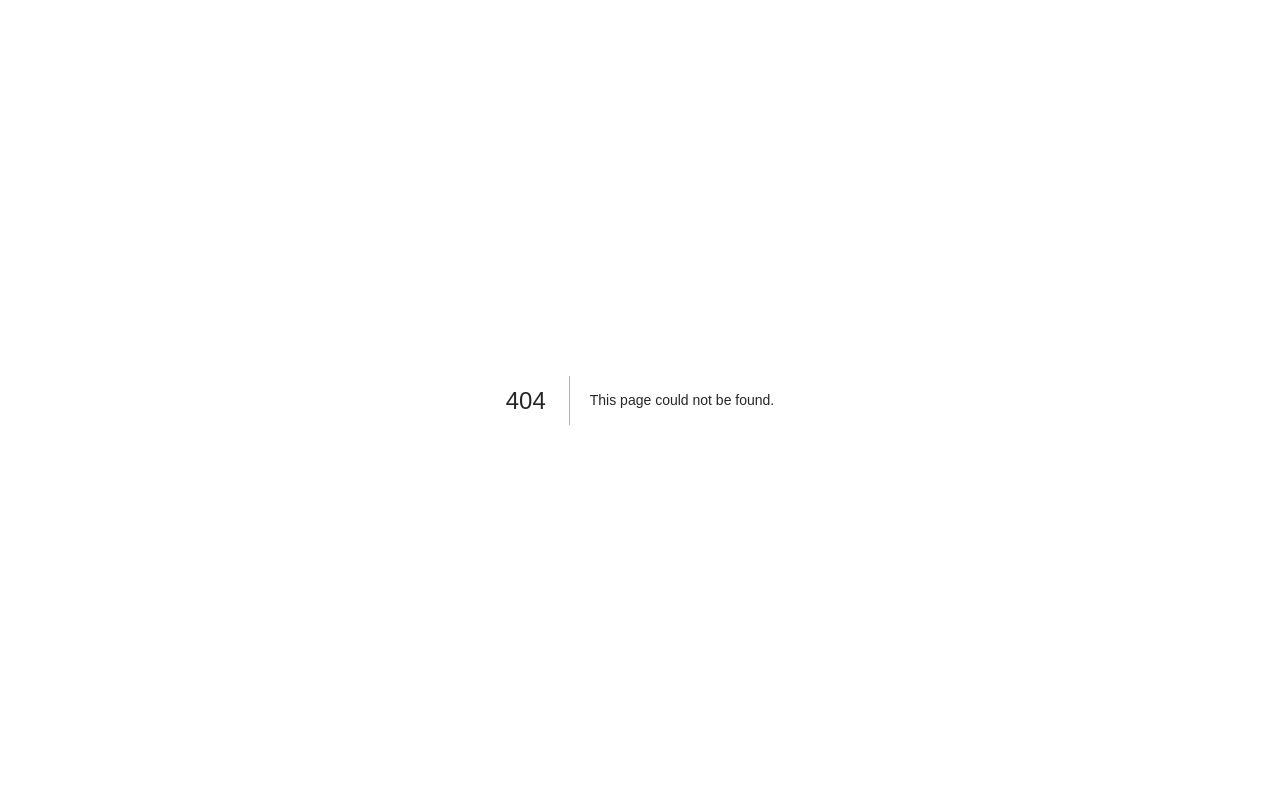
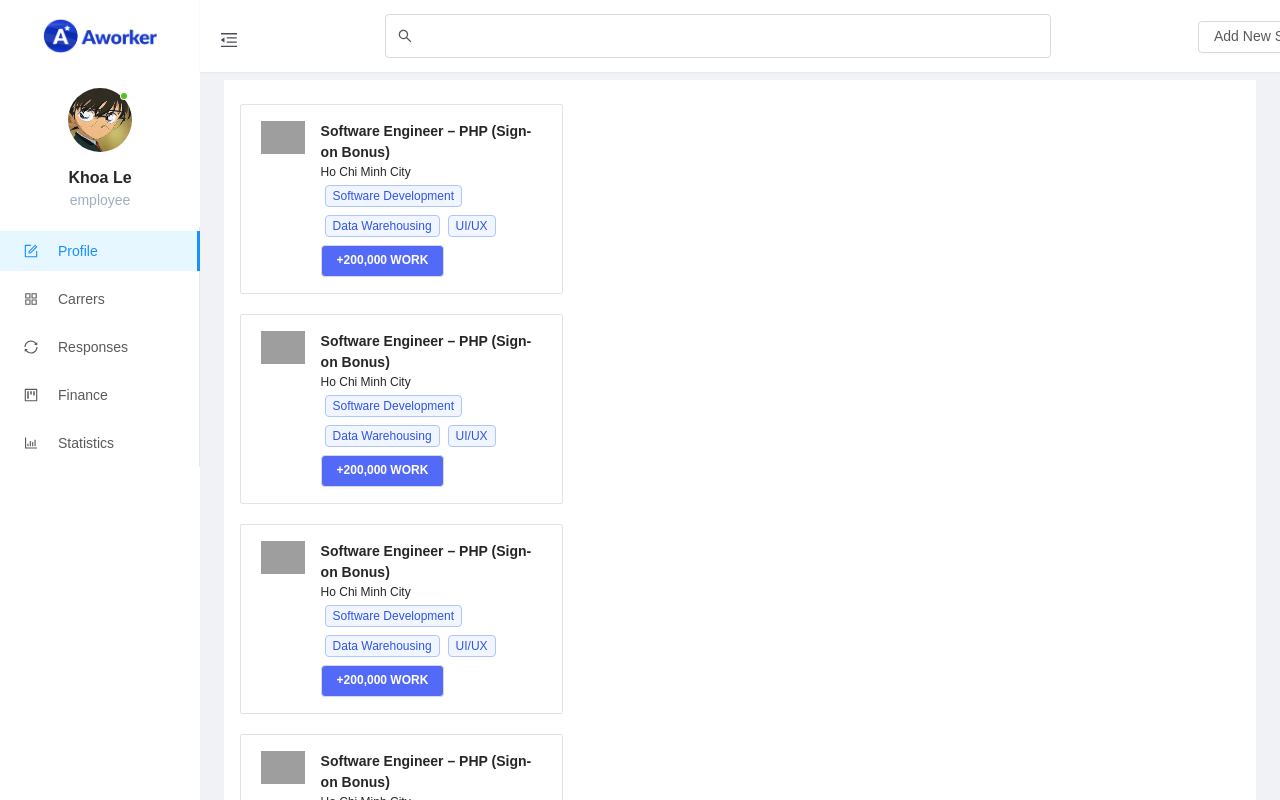
Before and after one commit to khoale9098/recruit-chain, a Next.js app in the folder packages/web/: page /carrers in a window 1280 px wide. Before the commit this address had no page. Built offline with nearby package versions, Linux system fonts and the light colour scheme; grey boxes are pictures that could not be loaded.

Commit message:
add job layout

```diff
--- a/packages/web/components/OnlineUser.js
+++ b/packages/web/components/OnlineUser.js
@@ -17,7 +17,7 @@ const OnlineUser = ({ isCollapsed }) => {
       </span>
       {!isCollapsed && (
         <>
-          <h3 className="font-bold pt-2 text-base">John Live</h3>
+          <h3 className="font-bold pt-2 text-base">Khoa Le</h3>
           <span className="text-gray-500">employee</span>
         </>
       )}
--- /dev/null
+++ b/packages/web/container/Carrer/JobItem/index.js
@@ -0,0 +1,36 @@
+import { Tag, Button } from 'antd'
+
+const JobItem = () => {
+  return (
+    <div className="w-full relative mb-5">
+      <div className="flex  h-full rounded-sm px-5 py-4 border border-solid" style={{ borderColor: '#e3e3e3' }}>
+        <div className="w-16">
+          <img src="https://static.recruitery.co/uploads/images/c2a4be8f932c4ded85312e7889bb7662_20201016170539.jpg" alt="" />
+        </div>
+        <div className="pl-4">
+          <h2 className="font-bold  text-sm">Software Engineer – PHP (Sign-on Bonus)</h2>
+          <p className="text-xs">Ho Chi Minh City</p>
+          <div className="flex flex-wrap">
+            <Tag className="m-1" color="geekblue">
+              Software Development
+            </Tag>
+            <Tag className="m-1" color="geekblue">
+              Data Warehousing
+            </Tag>
+
+            <Tag className="m-1" color="geekblue">
+              UI/UX
+            </Tag>
+          </div>
+          <div className="mt-1">
+            <Button className="rounded text-white font-semibold text-xs" style={{ background: '#5369f8' }}>
+              +200,000 WORK
+            </Button>
+          </div>
+        </div>
+      </div>
+    </div>
+  )
+}
+
+export default JobItem
--- /dev/null
+++ b/packages/web/container/Carrer/JobsList/index.js
@@ -0,0 +1,36 @@
+import { List, Card } from 'antd'
+import JobItem from '../JobItem'
+
+const data = [
+  {
+    title: 'Title 1',
+  },
+  {
+    title: 'Title 2',
+  },
+  {
+    title: 'Title 3',
+  },
+  {
+    title: 'Title 4',
+  },
+]
+
+const JobList = () => {
+  return (
+    <div className="w-full bg-white">
+      <div className="px-4 pt-6">
+        <List
+          grid={{ gutter: 16, column: 3 }}
+          dataSource={data}
+          renderItem={(item) => (
+            <List.Item>
+              <JobItem />
+            </List.Item>
+          )}
+        />
+      </div>
+    </div>
+  )
+}
+export default JobList
--- /dev/null
+++ b/packages/web/container/Carrer/index.js
@@ -0,0 +1,11 @@
+import JobList from './JobsList'
+
+const CarrerUI = () => {
+  return (
+    <div>
+      <JobList />
+    </div>
+  )
+}
+
+export default CarrerUI
--- a/packages/web/container/Profile/index.js
+++ b/packages/web/container/Profile/index.js
@@ -9,6 +9,11 @@ import RightSideContainer from './RightSideContainer'
 
 const ProfileUI = () => {
   return (
+    <>
+      <div className="flex bg-white items-center shadow-xs">
+        <h3 className="font-bold text-lg py-4 pl-3"> Your Profile</h3>
+        <div className="pl-4 text-gray-600">was online at 01-11-2020 at 12:32:37</div>
+      </div>
       <div className="w-full pb-12">
         <div className="w-full flex">
           <div className="w-full flex-1">
@@ -48,6 +53,7 @@ const ProfileUI = () => {
           </div>
         </div>
       </div>
+    </>
   )
 }
 
--- a/packages/web/layout/Header.js
+++ b/packages/web/layout/Header.js
@@ -9,7 +9,10 @@ const { Header } = Layout
 
 const HeaderLayout = ({ setCollapsed, collapsed }) => {
   return (
-    <Header className="bg-white flex items-center shadow-sm" style={{ padding: 0, color: '#4b4b5a', height: '72px' }}>
+    <Header
+      className="bg-white flex items-center shadow-sm fixed w-full "
+      style={{ padding: 0, color: '#4b4b5a', height: '72px', zIndex: 1000 }}
+    >
       <div className="flex w-full  ">
         <div className="pl-5 text-lg text-primary">
           {React.createElement(collapsed ? MenuUnfoldOutlined : MenuFoldOutlined, {
--- a/packages/web/layout/PageLayout.js
+++ b/packages/web/layout/PageLayout.js
@@ -16,11 +16,9 @@ const PageLayout = ({ children }) => {
       <Layout className="site-layout">
         <HeaderLayout collapsed={collapsed} setCollapsed={setCollapsed} />
         <Content className="site-layout-background">
-          <div className="flex bg-white items-center shadow-xs">
-            <h3 className="font-bold text-lg py-4 pl-3"> Your Profile</h3>
-            <div className="pl-4 text-gray-600">was online at 01-11-2020 at 12:32:37</div>
+          <div className="mx-4 px-2 my-2 " style={{ paddingTop: '72px' }}>
+            {children}
           </div>
-          <div className="mx-4 px-2 my-2 ">{children}</div>
         </Content>
       </Layout>
     </Layout>
--- /dev/null
+++ b/packages/web/pages/carrers/index.js
@@ -0,0 +1,12 @@
+import PageLayout from 'layout/PageLayout'
+import CarrerUI from 'container/Carrer'
+
+const Carrers = () => {
+  return (
+    <PageLayout>
+      <CarrerUI />
+    </PageLayout>
+  )
+}
+
+export default Carrers
--- a/packages/web/pages/profile/index.js
+++ b/packages/web/pages/profile/index.js
@@ -1,4 +1,3 @@
-import React from 'react'
 import ProfileUI from 'container/Profile'
 import PageLayout from 'layout/PageLayout'
 
```
Lines whose indentation alone changed are shown as unchanged.
